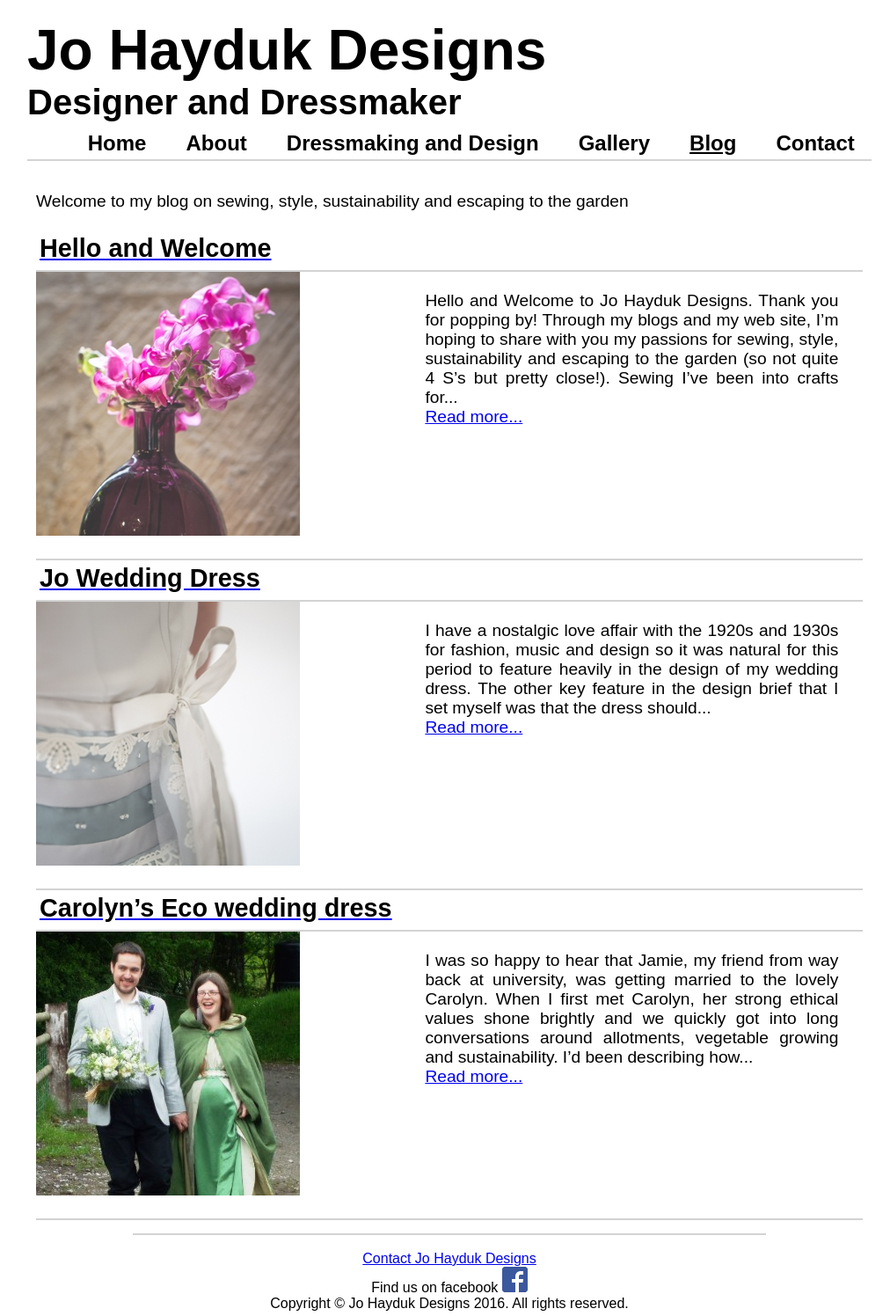
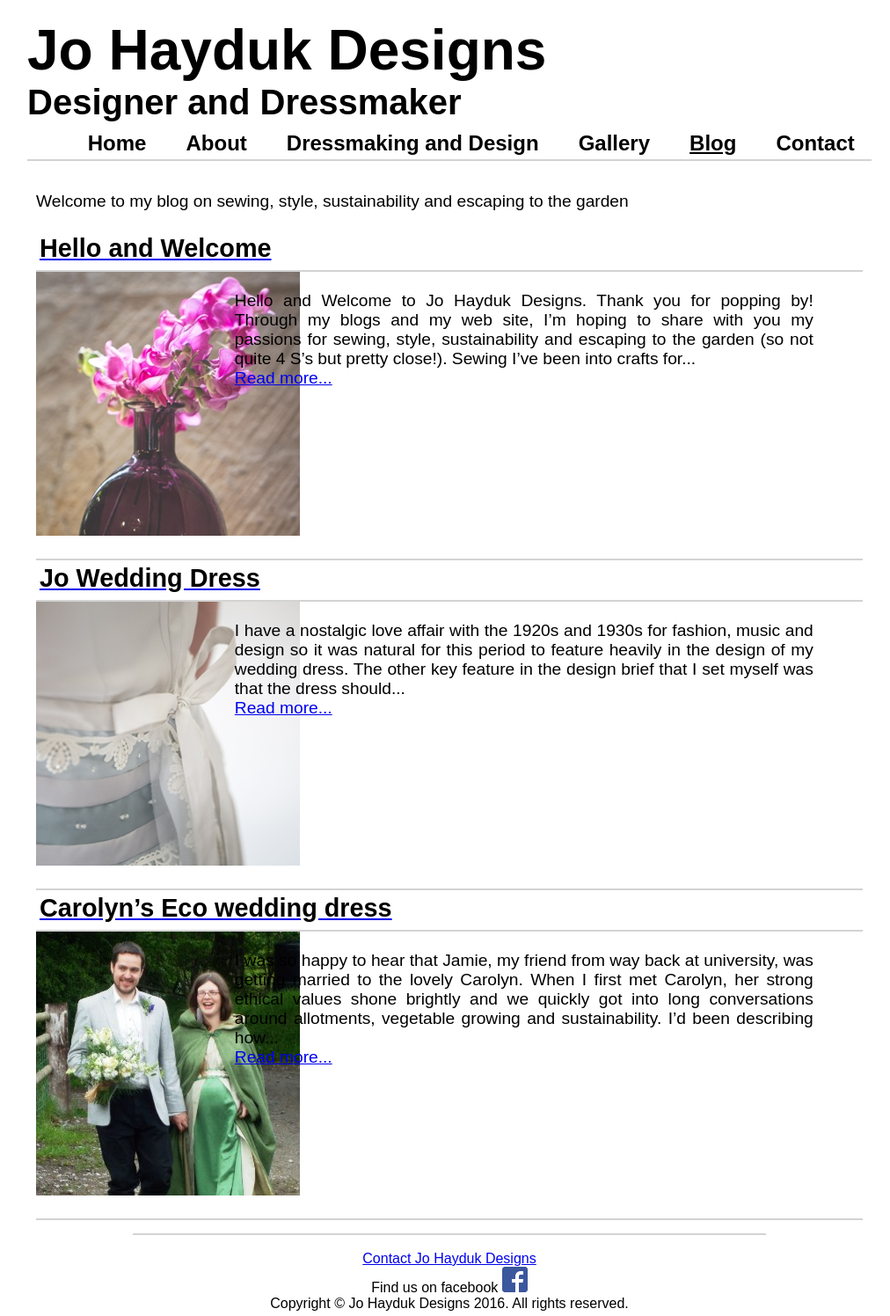
Before and after one commit to py1sl/jhdesigns_website, a Jekyll site: the page built from _pages/blog/index.html, in a window 1280 px wide. Shown: the whole page at 88% size, without its empty margins (129-1141 px from the left). Built offline with Jekyll 4.4.1, drawn with Linux system fonts in a browser that asks for light colours; some web fonts are replaced.

Commit message:
update for mobile

```diff
--- a/css/main.css
+++ b/css/main.css
@@ -266,7 +266,7 @@
 
 #blog_thumb
 {
-width:35%;
+width:20%;
 display:inline-block;
 vertical-align:top;
 float: left;
@@ -275,11 +275,11 @@
 
 #blog_sample_text
 {
-width:50%;
+width:70%;
 display:inline-block;
 height:300px;
 vertical-align:top;
-margin-left: 3cm;
+margin-left: 1cm;
 }
 
 #centred_text
```
